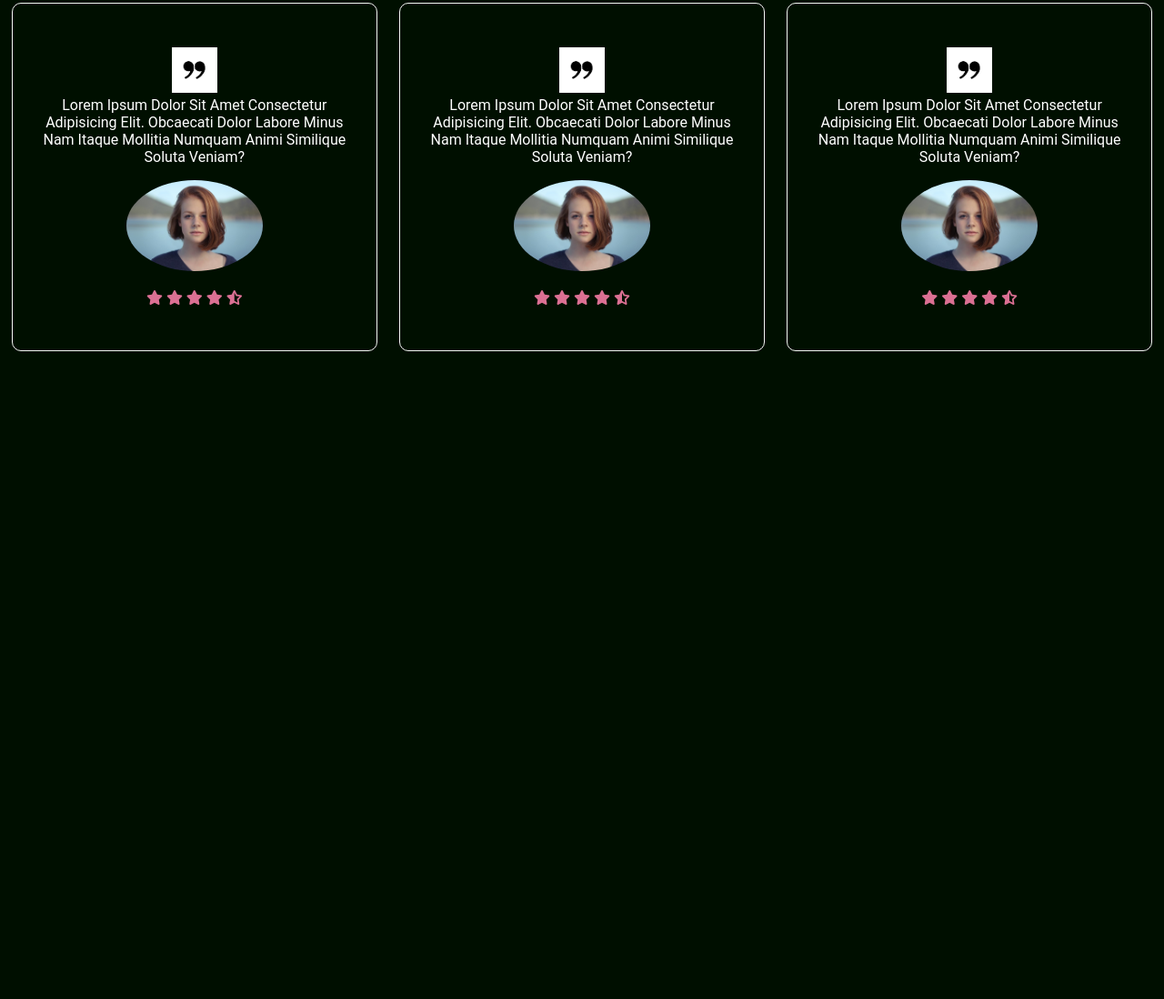
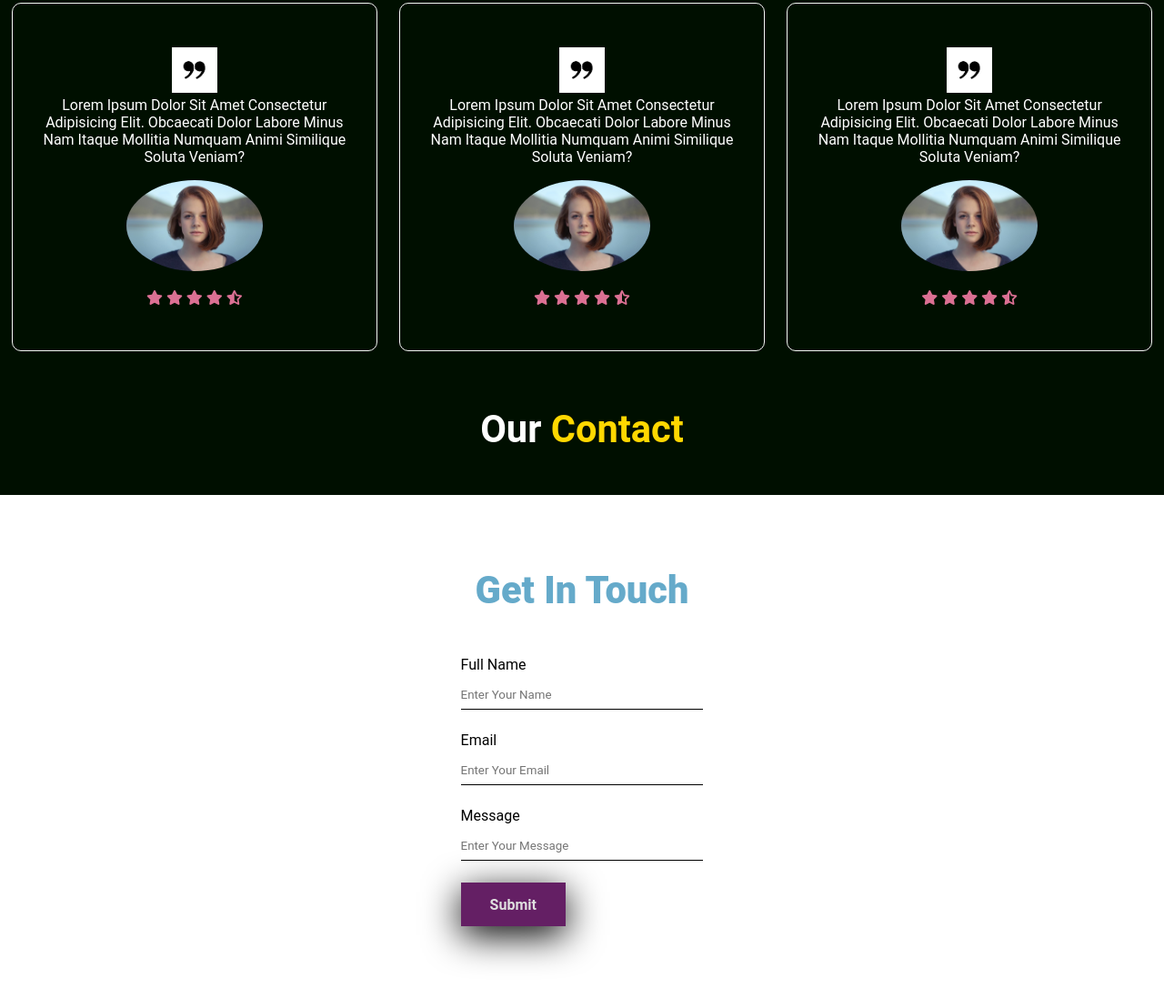
Before and after one commit to jawadbinyousuf/Food-review-Website, a plain HTML site: page index.html in a window 1280 px wide. Shown: the part 2710-3808 px from the top of the page at 91% size. Before the commit the page ends 3109 px from the top, so only its background shows below. Drawn offline with Linux system fonts and the light colour scheme.

Commit message:
Update index.html

```diff
--- a/index.html
+++ b/index.html
@@ -235,6 +235,35 @@
 
     <!-- review ends-->
 
+    <!-- contact section starts-->
+
+    <section class="contact" id="contact">
+      <h1 class="heading">Our <span>Contact</span></h1>
+
+      <div class="container">
+        <div class="contactform">
+          <form action="">
+            <h3>Get in Touch</h3>
+            <div class="inputbox">
+              <span>Full Name</span>
+              <input type="text" placeholder="Enter your name" />
+            </div>
+            <div class="inputbox">
+              <span>Email</span>
+              <input type="text" placeholder="Enter your email" />
+            </div>
+            <div class="inputbox">
+              <span>Message</span>
+              <input type="text" placeholder="Enter your message" />
+            </div>
+            <input type="submit" value="Submit" class="btn" />
+          </form>
+        </div>
+      </div>
+    </section>
+
+    <!-- contact section ends-->
+
     <script src="app.js"></script>
   </body>
 </html>
```
